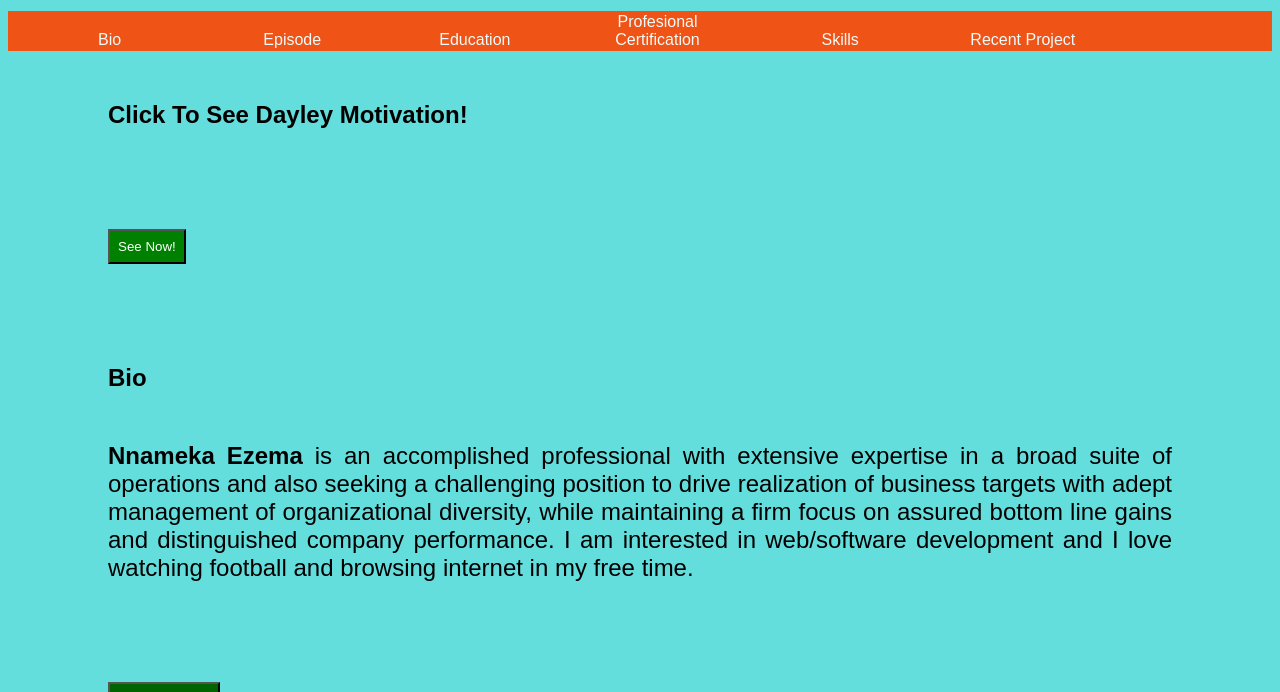
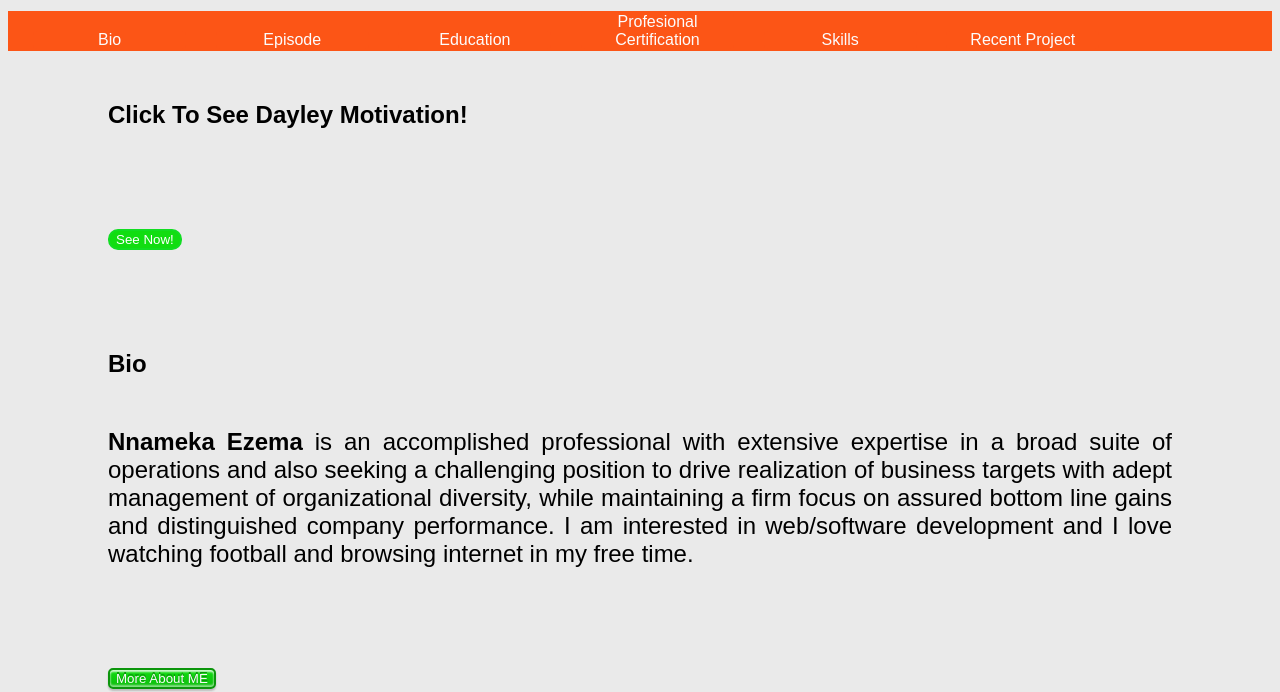
Before and after one commit to Emmyboss5665252/myBio, a plain HTML site: page index.html in a window 1280 px wide. Shown: the part 108-800 px from the top of the page. Drawn offline with Linux system fonts and the light colour scheme; a web font is replaced by a local one.

Commit message:
new update

```diff
--- a/CSS_Nnaemeka.css
+++ b/CSS_Nnaemeka.css
@@ -3,7 +3,7 @@
 
   }
   body, html{
-    background-color: rgb(100, 221, 221);
+    background-color: #eaeaea;
 
 
   }
@@ -95,18 +95,40 @@
         }
 
       }
-      #fortuneButton{
-        padding: 0.5rem;
-        background-color: green;
-        color:white;
-        margin: 50px 100px;
+  #fortuneButton{
+    background-color: #1D1;
+    color: #fff;
+    border: 2px solid #12dd23;
+    border-radius: 10px;
+    margin: 50px 100px;
+
       }
-      #secret-button{
-        background-color: darkgreen;
-        color:black;
-        padding: 0.5rem;
-        margin: 50px 100px;
+
+  #fortuneButton:hover {
+        background-color: #0c960c;
+        transition: background-color .15s, font-size .15s;
+        font-size: 18px;
       }
+  #secret-button{
+    border: 2px solid #0c960c;
+    border-radius: 5px;
+    color: #F8F8F8;
+    text-shadow: 0 -2px #006bb3;
+    box-shadow: 0px 2px 2px rgba(0, 0, 0, 0.2), 0px -2px 2px rgba(255, 255, 255, 0.5) inset, 0 2px 2px rgba(255, 255, 255, 0.8) inset;
+    background: #1D1;
+    background: linear-gradient(#1D1, #0ebc0e);
+    text-shadow: 0 -2px #0c960c;
+    margin: 50px 100px;
+      }
+
+  #secret-button:hover {
+    box-shadow: 0px 2px 2px rgba(0, 0, 0, 0.1), 0px -2px 2px rgba(255, 255, 255, 0.25) inset, 0 2px 2px rgba(255, 255, 255, 0.4) inset;
+    background: #0ebc0e;
+    background: linear-gradient(#0ebc0e, #0c960c);
+    border-color: #064f06;
+      }
+
+
       #secret-p, #motivation-p, #list, #pfortune{
         margin: 50px 100px;
         font-size: 1.5rem;
```
